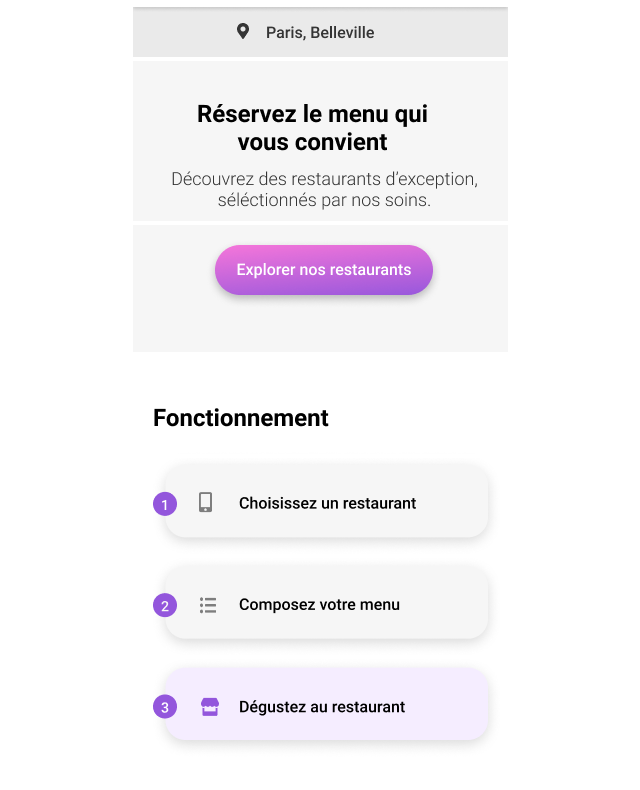
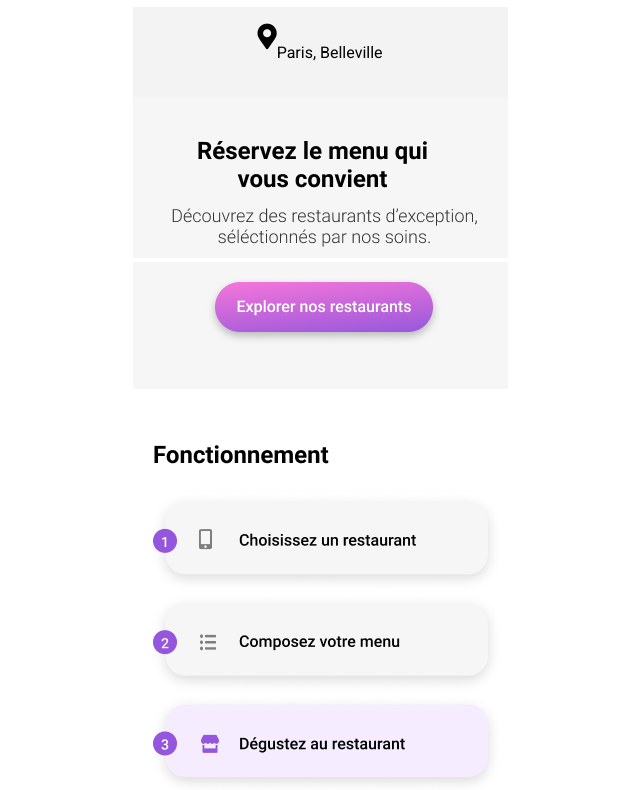
Before and after one commit to oolyster/AdelineReaux_3_27102020, a website: page index.html in a window 1280 px wide. Shown: the part 73-863 px from the top of the page, without its empty margins (320-960 px from the left). Drawn offline with Linux system fonts and the light colour scheme; a web font is replaced by a local one.

Commit message:
mise en page maquette : recherche v1

```diff
--- a/index.html
+++ b/index.html
@@ -4,14 +4,17 @@
     <meta charset="UTF-8">
     <title>Ohmyfood</title>
     <link rel="stylesheet" href="public/css/style.css">
+    <link rel="stylesheet" href="https://use.fontawesome.com/releases/v5.15.1/css/all.css" integrity="sha384-vp86vTRFVJgpjF9jiIGPEEqYqlDwgyBgEF109VFjmqGmIY/Y4HV4d3Gp2irVfcrp" crossorigin="anonymous">
 </head>
     <body>
         <header>
             <h1 class="logo">ohmyfood</h1>
         </header>
+        <main>
         <!--recherche-->
-        <section>
-            <img src="maquette/Accueil-0-1.png" alt="maquette"/>
+            <section class="local">
+                <i class="fas fa-map-marker-alt fa-lg icone-noire"></i>
+                <p>Paris, Belleville</p>
             </section>
         <!--explorer-->
             <section>
@@ -33,6 +36,7 @@
                 <a href="restaurant-3.html"><img src="maquette/Accueil-0-4-0-3.png" alt="maquette"/></a>
                 <a href="restaurant-4.html"><img src="maquette/Accueil-0-4-0-4.png" alt="maquette"/></a>
             </section>
+        </main>
         <footer>
             <img src="maquette/Accueil-0-5.png" alt="maquette"/>
         </footer>
--- a/sass/sass.scss
+++ b/sass/sass.scss
@@ -12,8 +12,12 @@ body {
 
 body {
   color:$background-color;
+}
+
+p{
   font-family: $police;
   font-size: 1rem;
+  color:black;
 }
 
 .logo {
@@ -21,3 +25,16 @@ body {
   text-align: center;
   color: black;
 }
+
+.local {
+  display: flex;
+  justify-content: center;
+  padding: 1.25rem 1rem;
+  background-color: #f3f3f3;
+  font-size: 1.2rem;
+  position: relative;
+}
+
+.icone-noire {
+  color:black;
+}
```
Also changed, not shown: public/css/style.css, 1 other file. Lines whose indentation alone changed are shown as unchanged.
